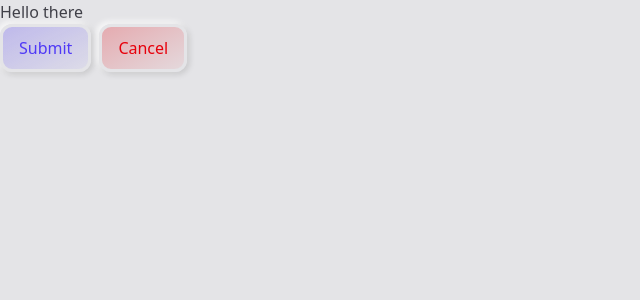
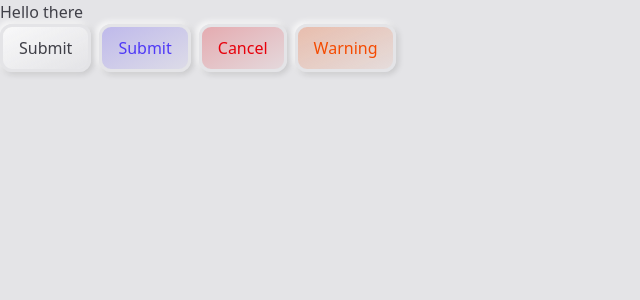
Before and after one commit to Annie-Huang/baseui-neomorphism2.0-component-library, a React (Vite) app: page / in a window 1280 px wide. Shown: the top 300 px of the page, without its empty margins (0-640 px from the left). Built offline with nearby package versions, Linux system fonts and the light colour scheme.

Commit message:
Add default and warning button into App.tsx

```diff
--- a/src/App.tsx
+++ b/src/App.tsx
@@ -5,11 +5,13 @@ function App() {
     <main>
       <h1>Hello there</h1>
       <div className='space-x-2'>
+        <Button>Submit</Button>
         {/*<Button className='text-primary'>Submit</Button>*/}
         {/*<Button variant={'primary'} className='bg-amber-900'>Submit</Button>*/}
         {/*<Button variant={'primary'} className='bg-amber-900' style={{ backgroundColor: 'green' }}>Submit</Button>*/}
         <Button variant={'primary'}>Submit</Button>
         <Button variant={'destructive'}>Cancel</Button>
+        <Button variant={'warning'}>Warning</Button>
       </div>
     </main>
   );
```
